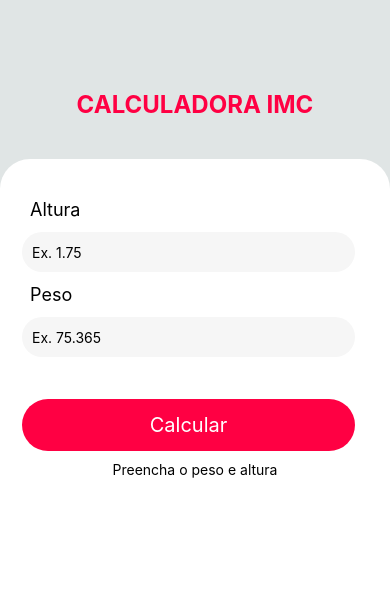
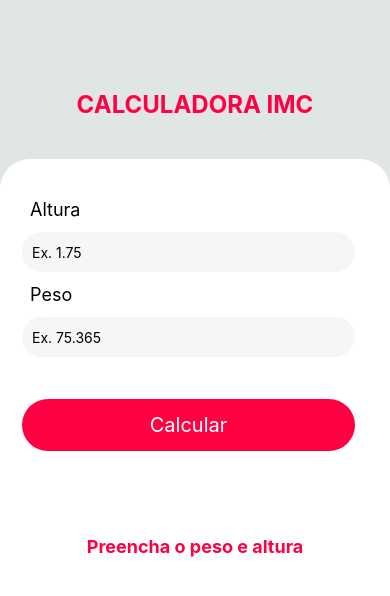
Before and after one commit to DevLuquinha/react-native-studies, a React Native app: screen / in a window 390 px wide. Shown: the top 596 px of the page. Built offline with nearby package versions, Linux system fonts and the light colour scheme.

Commit message:
FEAT: Finish the style of IMC Calculator app

```diff
--- a/src/components/form/result-imc/index.js
+++ b/src/components/form/result-imc/index.js
@@ -1,11 +1,12 @@
 import React from "react"
 import { View, Text} from "react-native"
+import styles from "./style";
 
 export default function ResultImc(props){
     return(
-        <View>
-            <Text>{props.messageResultImc}</Text>
-            <Text>{props.resultImc}</Text>
+        <View style={styles.resultImc}>
+            <Text style={styles.infomartion}>{props.messageResultImc}</Text>
+            <Text style={styles.numberImc}>{props.resultImc}</Text>
         </View>
     );
 }
--- a/src/components/form/result-imc/style.js
+++ b/src/components/form/result-imc/style.js
@@ -0,0 +1,24 @@
+import { StyleSheet } from "react-native";
+
+const styles = StyleSheet.create({
+    resultImc: {
+        flex:1,
+        marginTop: 15,
+        paddingTop: 60,
+        borderRadius: 50,
+        alignItems: "center",
+    },
+    numberImc:{
+        fontSize: 48,
+        color: "#FF0043",
+        width: "100%",
+        fontWeight: "bold"
+    },
+    infomartion: {
+        fontSize: 18,
+        color: "#FF0043",
+        fontWeight: "bold"
+    }
+})
+
+export default styles
```
